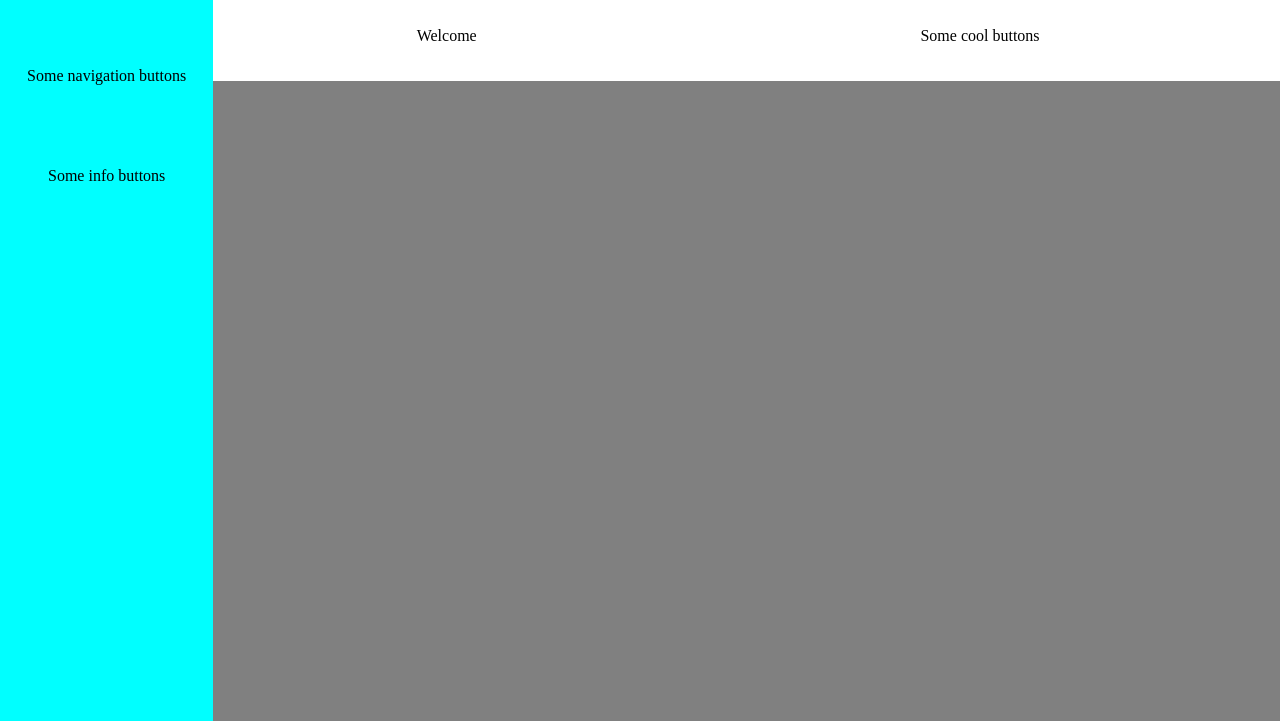
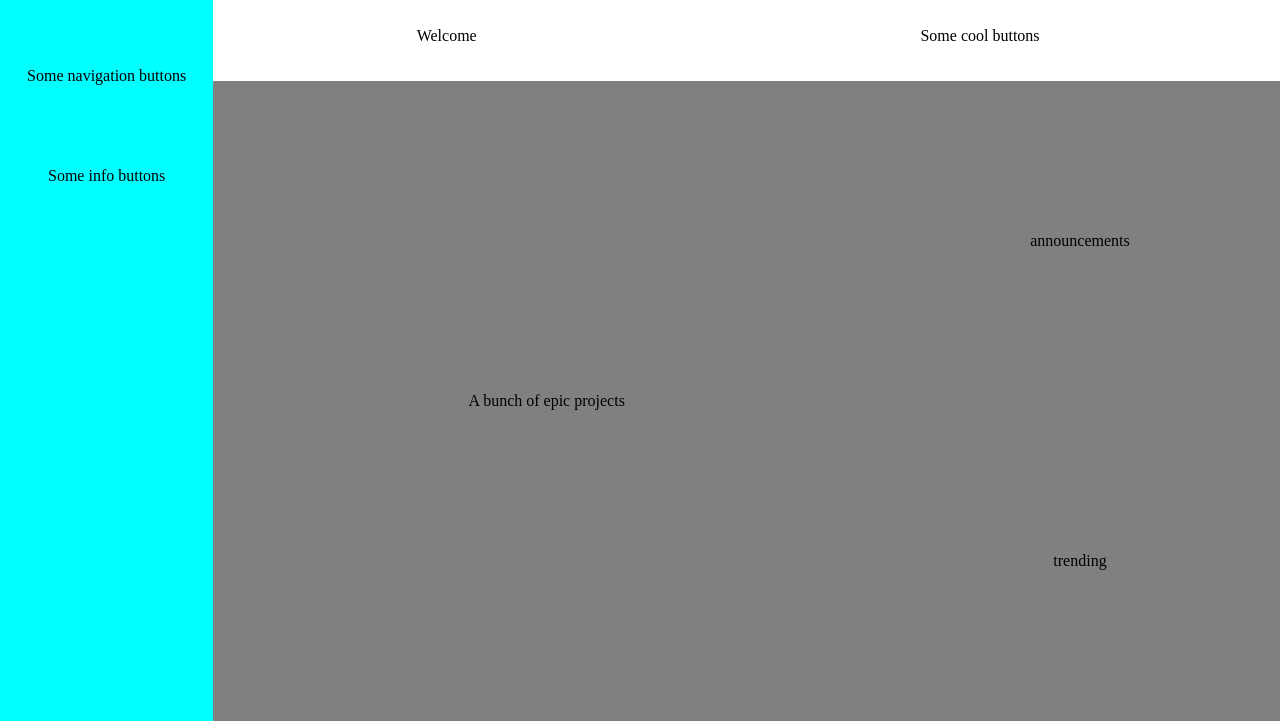
Before and after one commit to NoahH273/admin-dashboard, a plain HTML site: page index.html in a window 1280 px wide. Shown: the part 79-800 px from the top of the page. Drawn offline with Linux system fonts and the light colour scheme.

Commit message:
Create Basic Main Content Layout

```diff
--- a/index.html
+++ b/index.html
@@ -36,6 +36,15 @@
             </ul>
         </nav>
         <main class="content">
+            <div class="projects">
+                A bunch of epic projects
+            </div>
+            <div class="announcements">
+                announcements
+            </div>
+            <div class="trending">
+                trending
+            </div>
         </main>
     </div>
 </body>
--- a/styles.css
+++ b/styles.css
@@ -32,4 +32,12 @@
 .content {
     grid-area: content;
     background-color: grey;
+    display: grid;
+    grid-template: 1fr 1fr / 1fr 400px;
+    place-items: center;
+
 }
+
+.projects {
+    grid-row: span 2;
+}
```
